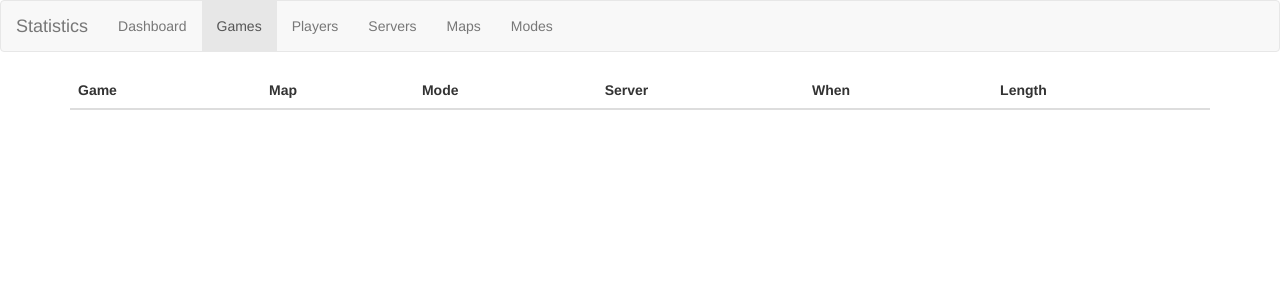
After one commit to redeclipse/statsdb-interface, a Python web app: template statsdbinterface/templates/displays/games.html in a window 1280 px wide. The commit adds this page. Shown: the top 300 px of the page. Run offline with Jinja, Linux system fonts and the light colour scheme; the template is opened without the code that fills it, so the values that code supplies are empty.

Commit message:
Add beginnings of game displays and general list displays.

```diff
--- a/config.py
+++ b/config.py
@@ -16,6 +16,9 @@ API_RESULTS_PER_PAGE = 25
 # Number of results to return in a highscore list. (e.g. topraces)
 API_HIGHSCORE_RESULTS = 10
 
+# Number of results to return in a display list page.
+DISPLAY_RESULTS_PER_PAGE = 20
+
 
 # These are set in other parts of the program.
 
--- a/setup.py
+++ b/setup.py
@@ -7,7 +7,7 @@ setup(
     name="statsdbinterface",
     version="2.0.0-alpha",
     description="Red Eclipse statistics database interface",
-    url="https://github.com/red-eclipse/statsdb-interface-2",
+    url="https://github.com/red-eclipse/statsdb-interface",
     author="Beha",
     author_email="shacknetisp@users.noreply.github.com",
     packages=find_packages(),
--- a/statsdbinterface/templates/base.html
+++ b/statsdbinterface/templates/base.html
@@ -13,10 +13,11 @@
     <body>
         {% block body %}
         {% block navigation %}
+        {% set current_display = current_display -%}
         {% include "navigation.html" %}
         {% endblock navigation %}
 
-        <div class="{% block container_type %}container{% endblock %}" style="margin-top: 75px;">
+        <div class="{% block container_type %}container{% endblock %}">
             {% block messages %}
             {% with messages = get_flashed_messages(with_categories=True) %}
                 {% if messages %}
--- a/statsdbinterface/templates/displays/dashboard.html
+++ b/statsdbinterface/templates/displays/dashboard.html
@@ -1,6 +1,8 @@
 {% extends 'base.html' %}
-{% set current_display = "/" %}
+{% set current_display = "dashboard" %}
+
+{% block title %}Dashboard{% endblock title %}
 
 {% block content %}
     Test <i>HTML</i>
-{% endblock %}
+{% endblock content %}
--- /dev/null
+++ b/statsdbinterface/templates/displays/games.html
@@ -0,0 +1,29 @@
+{% extends 'base.html' %}
+{% set current_display = "games" %}
+
+{% block title %}Games{% endblock title %}
+
+{% block content %}
+    <table class="table table-hover">
+        <thead>
+            <th>Game</th>
+            <th>Map</th>
+            <th>Mode</th>
+            <th>Server</th>
+            <th>When</th>
+            <th>Length</th>
+        </thead>
+        <tbody>
+            {% for game in games %}
+                <tr>
+                    <td><a href="{{ url_for('.display_game', gameid=game.id) }}">{{ game.id }}</a></td>
+                    <td>{{ game.map }}</td>
+                    <td>{{ game.mode }}{% if game.mutators != 0 %} {{ game.mutators }}{% endif %}</td>
+                    <td>{{ game.server.first().handle }}</td>
+                    <td>{{ game.time }}</td>
+                    <td>{{ game.timeplayed }}</td>
+                <tr>
+            {% endfor %}
+        </tbody>
+    </table>
+{% endblock content %}
--- a/statsdbinterface/views/api.py
+++ b/statsdbinterface/views/api.py
@@ -37,6 +37,7 @@ def api_config():
     return jsonify({
         "api_results_per_page": config.API_RESULTS_PER_PAGE,
         "api_highscore_results": config.API_HIGHSCORE_RESULTS,
+        "display_results_per_page": config.DISPLAY_RESULTS_PER_PAGE,
     })
 
 
```
Also changed, not shown: statsdbinterface/templates/displays/game.html (added, +8 -0 lines), statsdbinterface/views/displays.py (+23 -1 lines), statsdbinterface/views/utils.py (added, +13 -0 lines).
